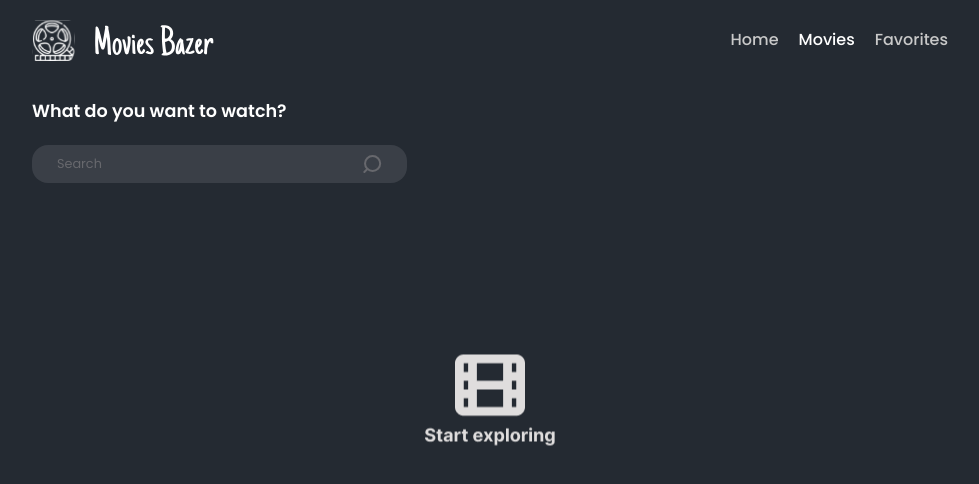
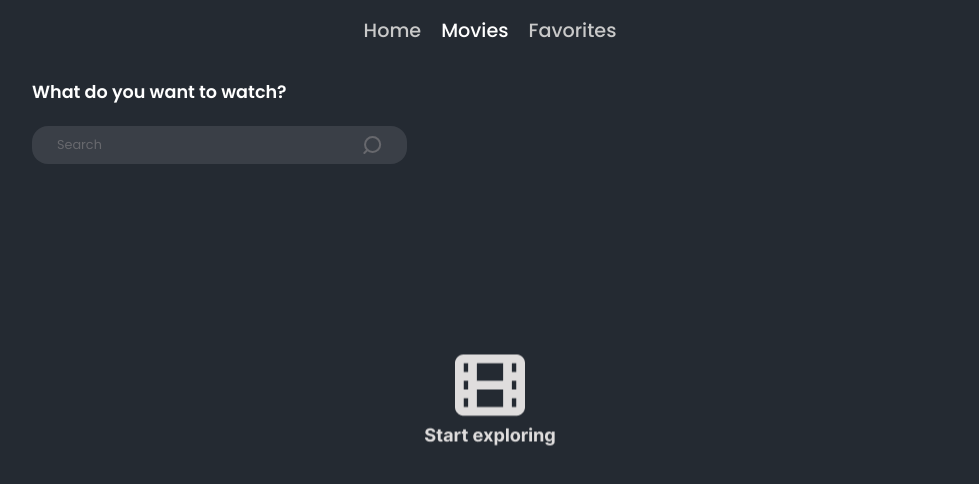
Before and after one commit to chanankuan/goit-react-hw-05-movies, a React (Create React App) app: page /goit-react-hw-05-movies/movies in a window 1280 px wide. Shown: the top 484 px of the page, without its empty margins (150-1129 px from the left). Built offline with nearby package versions, Linux system fonts and the light colour scheme.

Commit message:
Update header

```diff
--- a/src/components/Header/Header.jsx
+++ b/src/components/Header/Header.jsx
@@ -1,25 +1,15 @@
 import React from 'react';
 import {
-  SiteWrapper,
-  SiteLogo,
-  SiteName,
   StyledContainer,
   StyledHeader,
   StyledLink,
   Navbar,
 } from './Header.styled';
-import logo from '../../assets/images/logo.svg';
-import logoName from '../../assets/images/logo-name.svg';
 
 const Header = () => {
   return (
     <StyledHeader>
       <StyledContainer>
-        <SiteWrapper to="/">
-          <SiteLogo src={logo} />
-          <SiteName src={logoName} />
-        </SiteWrapper>
-
         <Navbar>
           <StyledLink to="/">Home</StyledLink>
           <StyledLink to="/movies">Movies</StyledLink>
--- a/src/components/Header/Header.styled.jsx
+++ b/src/components/Header/Header.styled.jsx
@@ -1,31 +1,24 @@
 import styled from '@emotion/styled';
 import { Container } from 'components/Common';
-import { Link, NavLink } from 'react-router-dom';
+import { NavLink } from 'react-router-dom';
 
 export const StyledHeader = styled.header``;
 
 export const StyledContainer = styled(Container)`
   display: flex;
+  justify-content: center;
   align-items: center;
   column-gap: 20px;
 `;
 
-export const SiteWrapper = styled(Link)`
+export const Navbar = styled.nav`
   display: flex;
   column-gap: 20px;
 `;
 
-export const SiteLogo = styled.img``;
-export const SiteName = styled.img``;
-
-export const Navbar = styled.nav`
-  display: flex;
-  column-gap: 20px;
-  margin-left: auto;
-`;
-
 export const StyledLink = styled(NavLink)`
   position: relative;
+  font-size: 1.2rem;
   font-weight: 500;
   color: #c9c9c9;
   transition: color 200ms ease-in-out;
--- a/src/index.js
+++ b/src/index.js
@@ -7,11 +7,11 @@ import { ThemeProvider } from '@emotion/react';
 import { theme } from 'assets/theme';
 
 ReactDOM.createRoot(document.getElementById('root')).render(
-  // <React.StrictMode>
-  <BrowserRouter basename="/goit-react-hw-05-movies">
-    <ThemeProvider theme={theme}>
-      <App />
-    </ThemeProvider>
-  </BrowserRouter>
-  // </React.StrictMode>
+  <React.StrictMode>
+    <BrowserRouter basename="/goit-react-hw-05-movies">
+      <ThemeProvider theme={theme}>
+        <App />
+      </ThemeProvider>
+    </BrowserRouter>
+  </React.StrictMode>
 );
```
